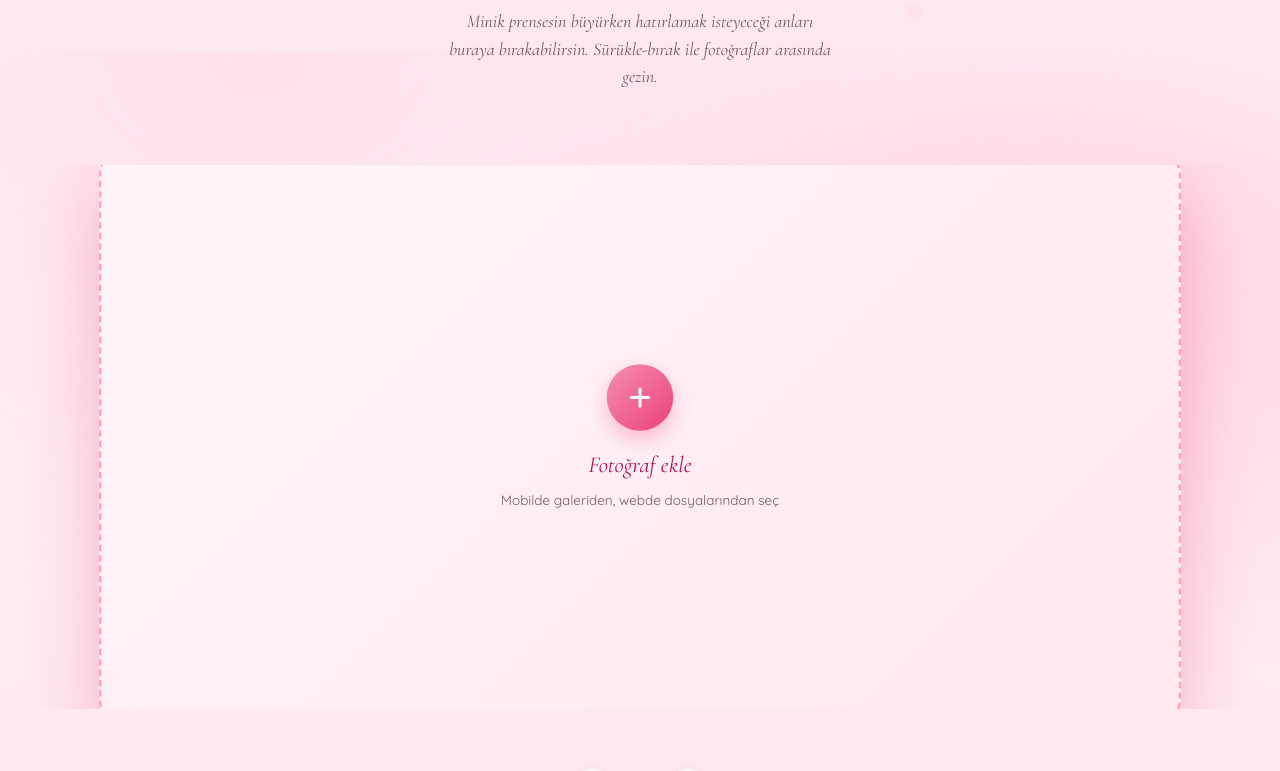
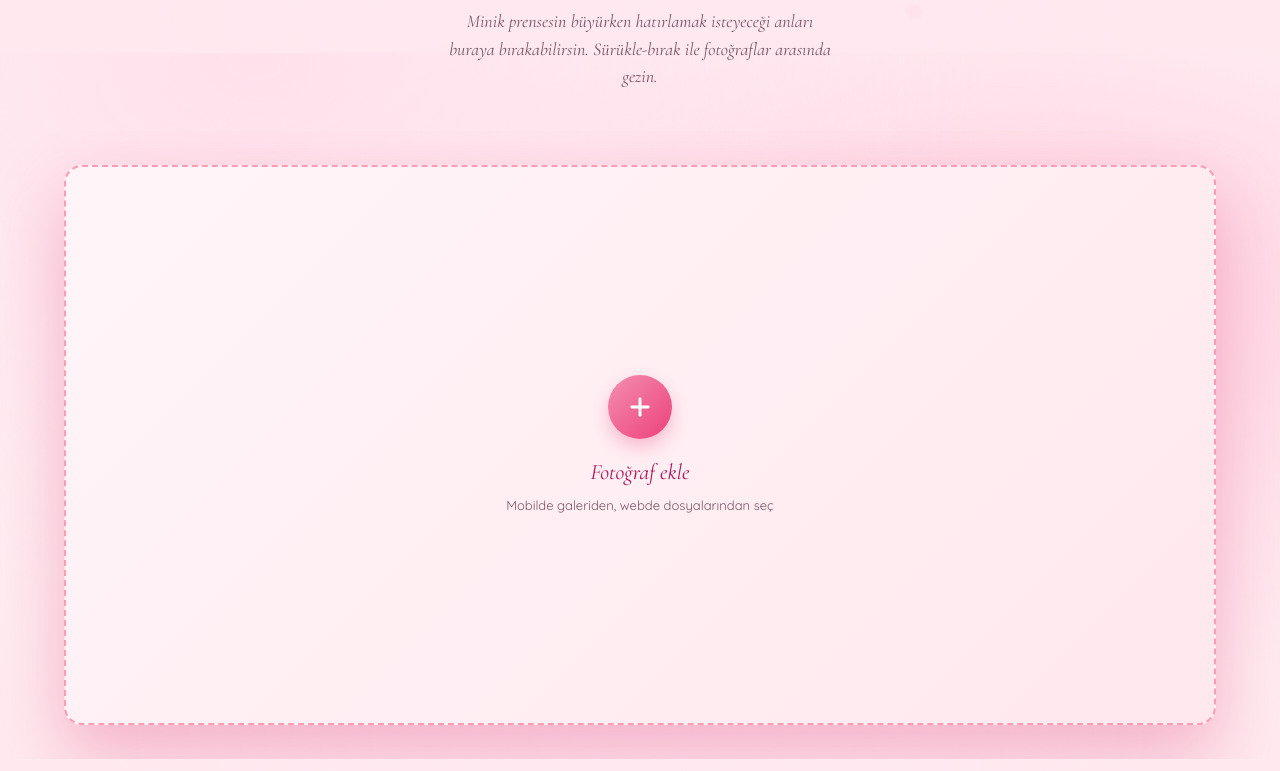
Before and after one commit to arronn35/annelergunu, a React (Vite) app: page / in a window 1280 px wide. Shown: the part 747-1518 px from the top of the page. Built offline with nearby package versions, Linux system fonts and the light colour scheme; no server answers; the database is empty.

Commit message:
Fix photo gallery scroll snap display

```diff
--- a/src/components/PhotoSlider.jsx
+++ b/src/components/PhotoSlider.jsx
@@ -5,19 +5,17 @@ import { usePhotosData } from '../services/storageService.jsx';
 export const PhotoSlider = () => {
   const { photos, addPhotoFiles, removePhoto, uploadError, uploadProgress } = usePhotosData();
   const [idx, setIdx] = React.useState(0);
-  const [dragging, setDragging] = React.useState(false);
   const [uploading, setUploading] = React.useState(false);
-  const trackRef = React.useRef(null);
-  const idxRef = React.useRef(0);
-  const startX = React.useRef(0);
-  const dragOffset = React.useRef(0);
-  const wheelOffset = React.useRef(0);
-  const wheelTimer = React.useRef(null);
-  const slideStep = React.useRef(320);
+  const viewportRef = React.useRef(null);
+  const cardRefs = React.useRef([]);
+  const scrollTimer = React.useRef(null);
+  const pendingScrollIndex = React.useRef(null);
   const inputId = React.useId();
 
   const items = React.useMemo(() => {
-    const photoItems = photos.map((p, i) => ({ kind: 'photo', ...p, i }));
+    const photoItems = photos
+      .map((p, i) => ({ kind: 'photo', ...p, src: p.src || p.originalUrl, i }))
+      .filter((p) => p.src);
     return photos.length ? [...photoItems, { kind: 'add' }] : [{ kind: 'add' }];
   }, [photos]);
 
@@ -25,95 +23,80 @@ export const PhotoSlider = () => {
     setIdx((current) => Math.min(current, Math.max(0, items.length - 1)));
   }, [items.length]);
 
-  React.useEffect(() => {
-    const measure = () => {
-      const cards = trackRef.current?.querySelectorAll('.photo-card');
-      if (cards && cards.length > 1) {
-        slideStep.current = cards[1].offsetLeft - cards[0].offsetLeft;
-      } else if (cards && cards.length === 1) {
-        slideStep.current = cards[0].getBoundingClientRect().width + 24;
-      } else {
-        slideStep.current = Math.min(window.innerWidth * 0.86, 980) + 24;
-      }
-      setTrackTransform(0);
-    };
-    measure();
-    window.addEventListener('resize', measure);
-    return () => {
-      window.removeEventListener('resize', measure);
-      if (wheelTimer.current) window.clearTimeout(wheelTimer.current);
-    };
-  }, []);
-
-  const setTrackTransform = (offset = 0) => {
-    if (!trackRef.current) return;
-    trackRef.current.style.transform = `translate3d(${-idxRef.current * slideStep.current + offset}px, 0, 0)`;
-  };
-
-  const goTo = (i) => {
+  const scrollToIndex = (i, behavior = 'smooth') => {
     const max = items.length - 1;
-    setIdx(Math.max(0, Math.min(max, i)));
+    const next = Math.max(0, Math.min(max, i));
+    setIdx(next);
+    requestAnimationFrame(() => {
+      cardRefs.current[next]?.scrollIntoView({
+        behavior,
+        block: 'nearest',
+        inline: 'center',
+      });
+    });
   };
 
   React.useEffect(() => {
-    idxRef.current = idx;
-    dragOffset.current = 0;
-    setTrackTransform(0);
-  }, [idx, items.length]);
+    cardRefs.current = cardRefs.current.slice(0, items.length);
+  }, [items.length]);
 
-  const settleWheel = () => {
-    const threshold = slideStep.current * 0.18;
-    if (wheelOffset.current > threshold) goTo(idx + 1);
-    else if (wheelOffset.current < -threshold) goTo(idx - 1);
-    else setTrackTransform(0);
-    wheelOffset.current = 0;
-    setDragging(false);
-  };
+  React.useEffect(() => {
+    const target = pendingScrollIndex.current;
+    if (target === null) return undefined;
+    pendingScrollIndex.current = null;
 
-  const onWheel = (e) => {
-    if (items.length <= 1 || e.target.closest('button, label, input, .add-card')) return;
-    const delta = Math.abs(e.deltaX) > Math.abs(e.deltaY) ? e.deltaX : e.deltaY;
-    if (Math.abs(delta) < 1) return;
+    const id = window.requestAnimationFrame(() => {
+      scrollToIndex(target, 'smooth');
+    });
+    return () => window.cancelAnimationFrame(id);
+  }, [items.length]);
 
-    e.preventDefault();
-    setDragging(true);
-    wheelOffset.current += delta;
-    const maxPreview = slideStep.current * 0.45;
-    setTrackTransform(Math.max(-maxPreview, Math.min(maxPreview, -wheelOffset.current)));
+  React.useEffect(() => {
+    if (!items.length) return undefined;
+    const id = window.requestAnimationFrame(() => {
+      cardRefs.current[Math.min(idx, items.length - 1)]?.scrollIntoView({
+        behavior: 'auto',
+        block: 'nearest',
+        inline: 'center',
+      });
+    });
+    return () => window.cancelAnimationFrame(id);
+  }, []);
 
-    if (wheelTimer.current) window.clearTimeout(wheelTimer.current);
-    wheelTimer.current = window.setTimeout(settleWheel, 120);
-  };
+  React.useEffect(() => () => {
+    if (scrollTimer.current) window.clearTimeout(scrollTimer.current);
+  }, []);
 
-  const onPointerDown = (e) => {
-    if (e.target.closest('button, label, input, .add-card')) return;
-    setDragging(true);
-    startX.current = e.clientX || (e.touches && e.touches[0].clientX) || 0;
-    if (trackRef.current) trackRef.current.setPointerCapture?.(e.pointerId);
-  };
-
-  const onPointerMove = (e) => {
-    if (!dragging) return;
-    const x = e.clientX || (e.touches && e.touches[0].clientX) || 0;
-    dragOffset.current = x - startX.current;
-    setTrackTransform(dragOffset.current);
-  };
-
-  const onPointerUp = () => {
-    if (!dragging) return;
-    const threshold = slideStep.current * 0.25;
-    if (dragOffset.current > threshold) goTo(idx - 1);
-    else if (dragOffset.current < -threshold) goTo(idx + 1);
-    else setTrackTransform(0);
-    dragOffset.current = 0;
-    setDragging(false);
+  const syncActiveFromScroll = () => {
+    if (scrollTimer.current) window.clearTimeout(scrollTimer.current);
+    scrollTimer.current = window.setTimeout(() => {
+      const viewport = viewportRef.current;
+      if (!viewport) return;
+      const center = viewport.scrollLeft + viewport.clientWidth / 2;
+      let nearest = 0;
+      let nearestDistance = Infinity;
+      cardRefs.current.forEach((card, i) => {
+        if (!card) return;
+        const cardCenter = card.offsetLeft + card.offsetWidth / 2;
+        const distance = Math.abs(cardCenter - center);
+        if (distance < nearestDistance) {
+          nearest = i;
+          nearestDistance = distance;
+        }
+      });
+      setIdx(nearest);
+    }, 80);
   };
 
   const handleFiles = async (files) => {
     setUploading(true);
     try {
       const added = await addPhotoFiles(files);
-      if (added) setIdx(Math.max(0, photos.length + added - 1));
+      if (added) {
+        const target = Math.max(0, photos.length + added - 1);
+        pendingScrollIndex.current = target;
+        setIdx(target);
+      }
     } finally {
       setUploading(false);
     }
@@ -126,7 +109,7 @@ export const PhotoSlider = () => {
 
   return (
     <div className="photos-section">
-      <input id={inputId} className="photo-input" type="file" accept="image/*" multiple onChange={onPick} />
+      <input id={inputId} className="photo-input" type="file" accept="image/*,.heic,.heif,.avif,.webp" multiple onChange={onPick} />
       {uploading && (
         <div className="data-status">
           Fotoğraf yükleniyor{uploadProgress !== null ? `... %${uploadProgress}` : '...'}
@@ -134,36 +117,35 @@ export const PhotoSlider = () => {
       )}
       {uploadError && <div className="data-status error">{uploadError}</div>}
       <div
+        ref={viewportRef}
         className="slider-viewport"
-        onPointerDown={onPointerDown}
-        onPointerMove={onPointerMove}
-        onPointerUp={onPointerUp}
-        onPointerCancel={onPointerUp}
-        onPointerLeave={onPointerUp}
-        onWheel={onWheel}
+        onScroll={syncActiveFromScroll}
       >
         <div
-          ref={trackRef}
-          className={`slider-track ${dragging ? 'dragging' : ''}`}
+          className="slider-track"
         >
           {items.map((it, i) => {
             const active = i === idx;
             if (it.kind === 'add') {
               return (
-                <label key="add" htmlFor={inputId} className={`photo-card add-card ${active ? 'is-active' : ''}`}>
+                <label
+                  key="add"
+                  ref={(el) => { cardRefs.current[i] = el; }}
+                  htmlFor={inputId}
+                  className={`photo-card add-card ${active ? 'is-active' : ''}`}
+                >
                   <div className="add-card-icon"><PlusIcon size={28} /></div>
                   <div className="add-card-title">Fotoğraf ekle</div>
                   <div className="add-card-sub">Mobilde galeriden, webde dosyalarından seç</div>
                 </label>
               );
             }
-            const shouldLoadImage = Math.abs(i - idx) <= 4;
             return (
               <div
                 key={it.id}
+                ref={(el) => { cardRefs.current[i] = el; }}
                 className={`photo-card ${active ? 'is-active' : ''}`}
               >
-                {shouldLoadImage ? (
                 <img
                   src={it.src}
                   alt={`Anı ${it.i + 1}`}
@@ -175,9 +157,6 @@ export const PhotoSlider = () => {
                   decoding="async"
                   fetchPriority={active ? 'high' : 'auto'}
                 />
-                ) : (
-                  <div className="photo-placeholder" aria-hidden="true" />
-                )}
                 <button className="photo-delete" onClick={(e) => { e.stopPropagation(); removePhoto(it.id); }} aria-label="Kaldır">
                   <TrashIcon />
                 </button>
@@ -187,13 +166,13 @@ export const PhotoSlider = () => {
         </div>
       </div>
       <div className="slider-controls">
-        <button className="slider-btn" onClick={() => goTo(idx - 1)} disabled={idx === 0} aria-label="Önceki"><ChevronLeft /></button>
+        <button className="slider-btn" onClick={() => scrollToIndex(idx - 1)} disabled={idx === 0} aria-label="Önceki"><ChevronLeft /></button>
         <div className="slider-dots">
           {items.map((_, i) => (
-            <button key={i} className={`slider-dot ${i === idx ? 'active' : ''}`} onClick={() => goTo(i)} aria-label={`Slayt ${i + 1}`} />
+            <button key={i} className={`slider-dot ${i === idx ? 'active' : ''}`} onClick={() => scrollToIndex(i)} aria-label={`Slayt ${i + 1}`} />
           ))}
         </div>
-        <button className="slider-btn" onClick={() => goTo(idx + 1)} disabled={idx >= items.length - 1} aria-label="Sonraki"><ChevronRight /></button>
+        <button className="slider-btn" onClick={() => scrollToIndex(idx + 1)} disabled={idx >= items.length - 1} aria-label="Sonraki"><ChevronRight /></button>
       </div>
     </div>
   );
--- a/src/styles.css
+++ b/src/styles.css
@@ -515,26 +515,30 @@
   /* ===== Photo slider ===== */
   .photos-section { padding-bottom: 60px; }
   .slider-viewport {
-    overflow: hidden;
+    overflow-x: auto;
+    overflow-y: hidden;
     padding: 34px 0;
     margin: 0 calc(50% - 50vw);
     cursor: grab;
     user-select: none;
     overscroll-behavior-x: contain;
-    touch-action: pan-y;
+    scroll-snap-type: x mandatory;
+    scroll-behavior: smooth;
+    scroll-padding-inline: max(18px, calc(50vw - min(45vw, 590px)));
+    scrollbar-width: none;
+    -webkit-overflow-scrolling: touch;
+    touch-action: pan-x pinch-zoom;
   }
+  .slider-viewport::-webkit-scrollbar { display: none; }
   .slider-viewport:active { cursor: grabbing; }
   .slider-track {
     display: flex;
     gap: 24px;
-    padding: 0 max(18px, calc(50vw - min(43vw, 520px)));
-    transform: translate3d(0, 0, 0);
-    transition: transform 0.34s cubic-bezier(.22, .75, .2, 1);
-    will-change: transform;
+    align-items: stretch;
+    padding: 0 max(18px, calc(50vw - min(45vw, 590px)));
     backface-visibility: hidden;
-    contain: layout paint;
+    contain: layout;
   }
-  .slider-track.dragging { transition: none; }
   .photo-input {
     position: absolute;
     width: 1px;
@@ -544,23 +548,29 @@
     pointer-events: none;
   }
   .photo-card {
-    flex: 0 0 min(86vw, 1040px);
-    height: clamp(360px, 68vh, 760px);
+    flex: 0 0 min(90vw, 1180px);
+    height: clamp(380px, 70vh, 780px);
     border-radius: 18px;
     overflow: hidden;
     background: linear-gradient(135deg, #FFF5F8, #FFE8EE);
     position: relative;
     box-shadow: 0 20px 50px rgba(216, 27, 96, 0.18), 0 6px 14px rgba(216, 27, 96, 0.1);
-    transform: translateZ(0);
-    transition: transform 0.32s cubic-bezier(.22, .75, .2, 1), box-shadow 0.32s ease;
-    will-change: transform;
+    flex-shrink: 0;
+    isolation: isolate;
+    transition: box-shadow 0.32s ease;
     backface-visibility: hidden;
+    scroll-snap-align: center;
+    scroll-snap-stop: always;
   }
-  .photo-card.is-active { transform: scale(1.04); box-shadow: 0 30px 70px rgba(216, 27, 96, 0.28); }
+  .photo-card.is-active { box-shadow: 0 30px 70px rgba(216, 27, 96, 0.28); }
   .photo-card img {
     width: 100%; height: 100%; object-fit: contain;
+    object-position: center;
+    background: linear-gradient(135deg, #fff, #FFF5F8);
     display: block;
     pointer-events: none;
+    user-select: none;
+    -webkit-user-drag: none;
   }
   .photo-placeholder {
     width: 100%;
@@ -594,7 +604,6 @@
   .photo-card.add-card:hover {
     border-color: var(--pink-500);
     background: linear-gradient(135deg, #FFF0F5, #FFD6E2);
-    transform: scale(1.02);
   }
   .add-card-icon {
     width: 64px; height: 64px;
@@ -857,7 +866,15 @@
     .gift-sticker { width: 64px; height: 64px; }
     .audio-card { padding: 36px 22px 26px; }
     .audio-title { font-size: 24px; }
-    .photo-card { flex-basis: 78vw; }
-    .slider-track { padding: 0 11vw; }
+    .slider-viewport { scroll-padding-inline: 5vw; }
+    .photo-card {
+      flex-basis: 90vw;
+      height: clamp(340px, 62vh, 640px);
+      border-radius: 16px;
+    }
+    .slider-track {
+      gap: 16px;
+      padding: 0 5vw;
+    }
     .note-form { padding: 22px; }
   }
```
Lines whose indentation alone changed are shown as unchanged.
